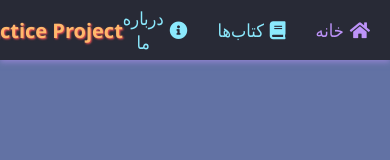
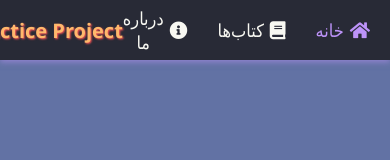
Before and after one commit to AmirPhpDeveloper/learning-reactjs, a React (Create React App) app: page / in a window 390 px wide. Shown: the top 160 px of the page. Built offline with nearby package versions, Linux system fonts and the light colour scheme.

Commit message:
[UI] Add: Responsive search input visible only on mobile  Highlight active route link in navbar

```diff
--- a/src/components/Home.jsx
+++ b/src/components/Home.jsx
@@ -10,13 +10,19 @@ import {
   GREEN,
   YELLOW,
 } from "../assets/colors";
-import { BrowserRouter, Outlet, Route, Routes } from "react-router";
+import { Routes, Route, useLocation } from "react-router-dom"; // توجه به react-router-dom
 import BestBook from "./BestBook";
 import Books from "./Books";
 import About from "./About";
 
 const Home = () => {
+  const location = useLocation();
   const [Search, setSearch] = useState("");
+
+  // شرط رندر بخش سرچ فقط در صفحه های به جز / و /about
+  const showSearch =
+    location.pathname !== "/" && location.pathname !== "/about";
+
   return (
     <>
       <nav
@@ -52,7 +58,7 @@ const Home = () => {
             <a
               href="/"
               style={{
-                color: PURPLE,
+                color: location.pathname === "/" ? PURPLE : "inherit",
                 textDecoration: "none",
                 fontSize: "18px",
                 display: "flex",
@@ -67,7 +73,7 @@ const Home = () => {
             <a
               href="/books"
               style={{
-                color: CYAN,
+                color: location.pathname === "/books" ? CYAN : "inherit",
                 textDecoration: "none",
                 fontSize: "18px",
                 display: "flex",
@@ -82,7 +88,7 @@ const Home = () => {
             <a
               href="/about"
               style={{
-                color: CYAN,
+                color: location.pathname === "/about" ? CYAN : "inherit",
                 textDecoration: "none",
                 fontSize: "18px",
                 display: "flex",
@@ -108,7 +114,8 @@ const Home = () => {
           React Practice Project
         </div>
 
-        {/* بخش سرچ */}
+        {/* فقط اگر مسیر صفحه نه خانه و نه درباره بود سرچ رو نشون بده */}
+        {showSearch && (
           <div style={{ position: "relative" }}>
             <input
               type="text"
@@ -144,6 +151,7 @@ const Home = () => {
               }}
             ></i>
           </div>
+        )}
       </nav>
 
       <div
```
Lines whose indentation alone changed are shown as unchanged.
